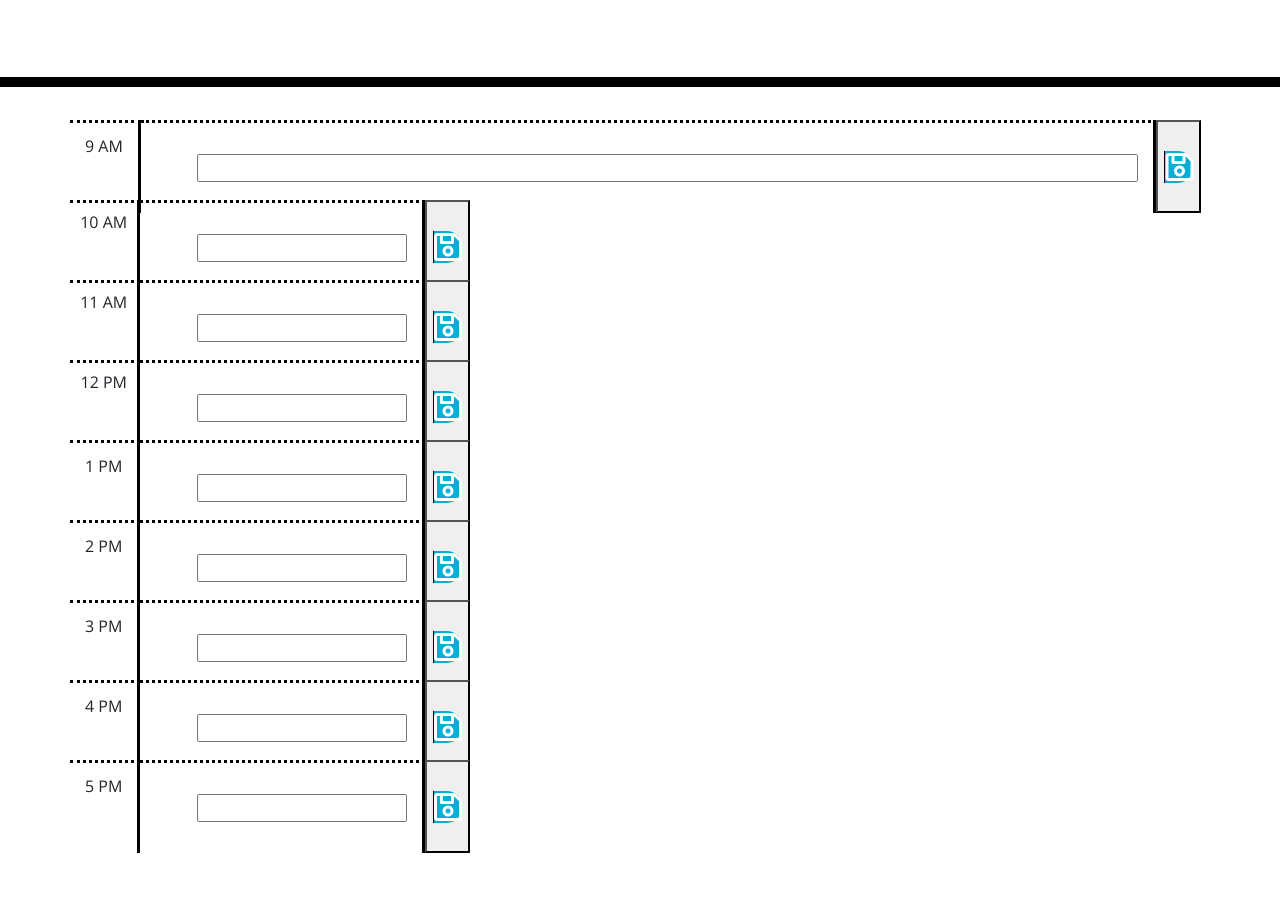
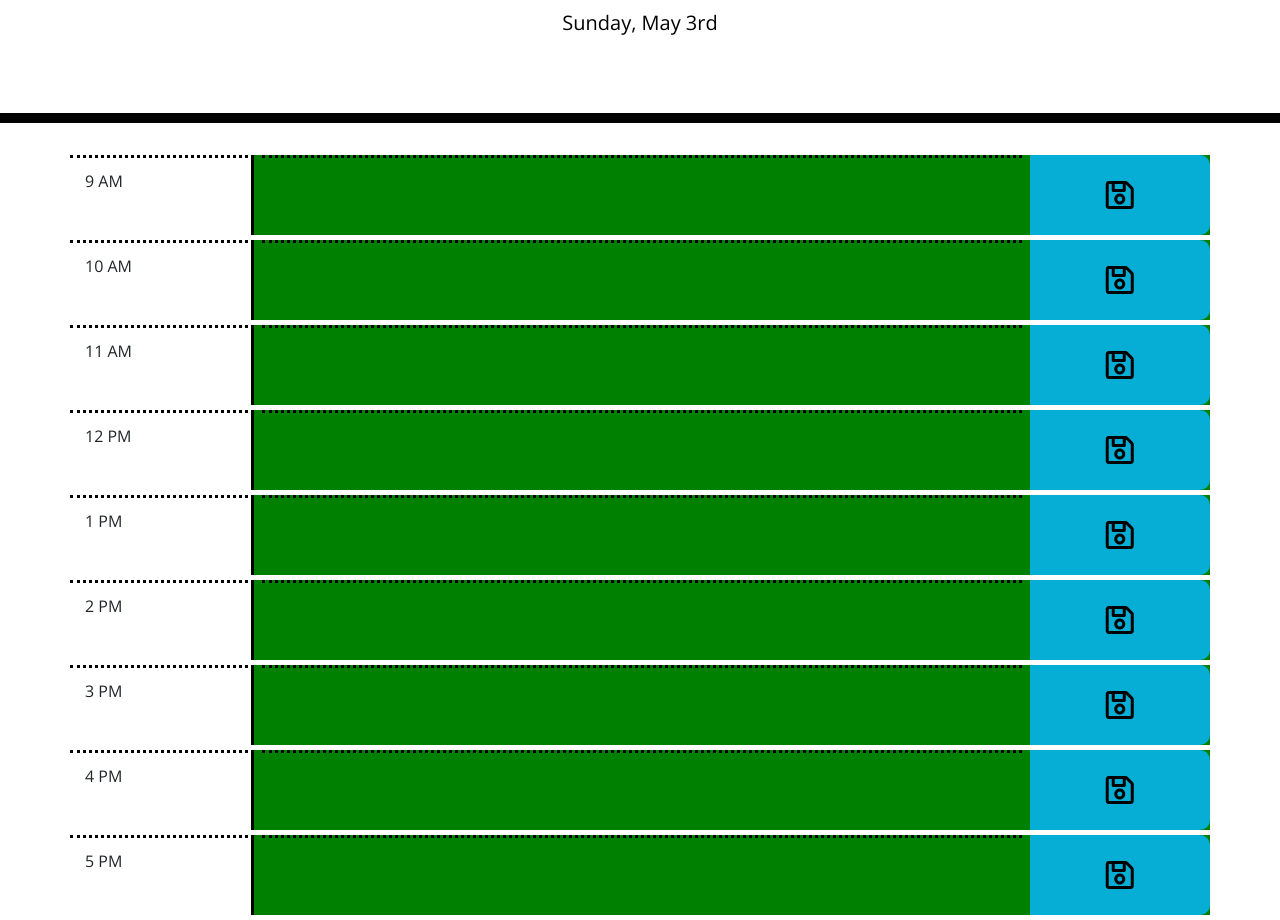
Before and after one commit to michaelspikes85/Daily-Planner, a plain HTML site: page Develop/index.html in a window 1280 px wide. Shown: the part 181-1101 px from the top of the page. Before the commit the page ends 1034 px from the top, so only its background shows below. Drawn offline with nearby package versions, Linux system fonts and the light colour scheme.

Commit message:
Completed

```diff
--- a/Develop/index.html
+++ b/Develop/index.html
@@ -32,72 +32,76 @@
       <p id="currentDay" class="lead"></p>
     </header>
     <div class="container">
-      <!-- Timeblocks go here -->
-
-      <div class="row" id="9">
-        <span>9 AM</span>
-        <span class="input-box">
-          <input type="text" size="100" id="input9" />
-        </span>
-        <button id="9btn"><i class="saveBtn far fa-save fa-2x"></i></button>
+      <div class="row" id="0">
+        <span class="mr-2 col no-color">9 AM</span>
+        <textarea class="col-8 mr-2" id="input-0"></textarea>
+        <button class="saveBtn col" id="btn-0">
+          <i class="far fa-save fa-2x"></i>
+        </button>
       </div>
 
-      <div class="row" id="10">
-        <span style="padding: 10.2px;">10 AM</span>
-        <span>
-          <input type="text" id="input10" />
-        </span>
-        <button id="10btn"><i class="saveBtn far fa-save fa-2x"></i></button>
+      <div class="row" id="1">
+        <span class="mr-2 col no-color">10 AM</span>
+        <textarea class="col-8 mr-2" id="input-1"></textarea>
+        <button class="saveBtn col" id="btn-1">
+          <i class="far fa-save fa-2x"></i>
+        </button>
       </div>
-      <div class="row" id="11">
-        <span style="padding: 10.2px;">11 AM</span>
-        <span>
-          <input type="text" id="input11" />
-        </span>
-        <button id="11btn"><i class="saveBtn far fa-save fa-2x"></i></button>
+
+    <div class="row" id="2">
+      <span class="mr-2 col no-color">11 AM</span>
+      <textarea class="col-8 mr-2" id="input-2"></textarea>
+      <button class="saveBtn col" id="btn-2">
+        <i class="far fa-save fa-2x"></i>
+      </button>
     </div>
-      <div class="row" id="12">
-        <span style="padding: 10.5px;">12 PM</span>
-        <span>
-          <input type="text" id="input12" />
-        </span>
-        <button id="12btn"><i class="saveBtn far fa-save fa-2x"></i></button>
+
+    <div class="row" id="3">
+      <span class="mr-2 col no-color">12 PM</span>
+      <textarea class="col-8 mr-2" id="input-3"></textarea>
+      <button class="saveBtn col" id="btn-3">
+        <i class="far fa-save fa-2x"></i>
+      </button>
     </div>
-      <div class="row" id="13">
-        <span>1 PM</span>
-        <span>
-          <input type="text" id="input13" />
-        </span>
-        <button id="13btn"><i class="saveBtn far fa-save fa-2x"></i></button>
+
+    <div class="row" id="4">
+      <span class="mr-2 col no-color">1 PM</span>
+      <textarea class="col-8 mr-2" id="input-4"></textarea>
+      <button class="saveBtn col" id="btn-4">
+        <i class="far fa-save fa-2x"></i>
+      </button>
     </div>
-      <div class="row" id="14">
-        <span>2 PM</span>
-        <span>
-          <input type="text" id="input14" />
-        </span>
-        <button id="14btn"><i class="saveBtn far fa-save fa-2x"></i></button>
+
+    <div class="row" id="5">
+      <span class="mr-2 col no-color">2 PM</span>
+      <textarea class="col-8 mr-2" id="input-5"></textarea>
+      <button class="saveBtn col" id="btn-5">
+        <i class="far fa-save fa-2x"></i>
+      </button>
     </div>
-      <div class="row" id="15">
-        <span>3 PM</span>
-        <span>
-          <input type="text" id="input15" />
-        </span>
-        <button id="15btn"><i class="saveBtn far fa-save fa-2x"></i></button>
+
+    <div class="row" id="6">
+      <span class="mr-2 col no-color">3 PM</span>
+      <textarea class="col-8 mr-2" id="input-6"></textarea>
+      <button class="saveBtn col" id="btn-6">
+        <i class="far fa-save fa-2x"></i>
+      </button>
     </div>
-      <div class="row" id="16">
-        <span>4 PM</span>
-        <span>
-          <input type="text" id="input16" />
-        </span>
-        <button id="16btn"><i class="saveBtn far fa-save fa-2x"></i></button>
+
+    <div class="row" id="7">
+      <span class="mr-2 col no-color">4 PM</span>
+      <textarea class="col-8 mr-2" id="input-7"></textarea>
+      <button class="saveBtn col" id="btn-7">
+        <i class="far fa-save fa-2x"></i>
+      </button>
     </div>
-      <div class="row" id="17">
-        <span>5 PM</span>
-        <span>
-          <input type="text" id="input17" />
-        </span>
-        <button id="17btn"><i class="saveBtn far fa-save fa-2x"></i></button>
-      </div>
+
+    <div class="row" id="8">
+      <span class="mr-2 col no-color">5 PM</span>
+      <textarea class="col-8 mr-2" id="input-8"></textarea>
+      <button class="saveBtn col" id="btn-8">
+        <i class="far fa-save fa-2x"></i>
+      </button>
     </div>
 
     <script src="https://code.jquery.com/jquery-3.4.1.min.js"></script>
--- a/Develop/script.js
+++ b/Develop/script.js
@@ -2,35 +2,54 @@
 var nowMoment = moment().format("dddd, MMMM Do");
 
 //display value of moment object in #displayMoment div
-var eDisplayMoment = $("currentDay");
-eDisplayMoment.innerHTML = nowMoment;
+var eDisplayMoment = $("#currentDay");
+eDisplayMoment[0].innerHTML = nowMoment;
 
-var rows = document.getElementsByClass("input-box");
-var currentTime = parseInt(moment().format("H"));
+var schedule = JSON.parse(localStorage.getItem("schedule"));
+if (schedule) {
+  // since there is a schedule, get the inputs and set their values
+  for (var i = 0; i < 9; i++) {
+    $("#input-" + i)[0].value = schedule[i].note || "";
+  }
+} else {
+  schedule = [
+    { note: "" },
+    { note: "" },
+    { note: "" },
+    { note: "" },
+    { note: "" },
+    { note: "" },
+    { note: "" },
+    { note: "" },
+    { note: "" },
+  ];
+  localStorage.setItem("schedule", JSON.stringify(schedule));
+}
 
+var rows = $(".row");
+var currentTime = moment().format("H");
 Array.from(rows).forEach((row) => {
-  var rowIdString = row.id,
-    rowHour;
-  if (rowIdString) {
-    rowHour = parseInt(rowIdString);
-  }
-  if (rowHour) {
+  var rowIdString = row.id;
+  var rowHour;
+  rowHour = +rowIdString + 9;
   // Compares row id to current hour and sets color accordingly
   if (currentTime === rowHour) {
     setColor(row, "red");
-    } else if (currentTime < rowHour && currentTime > rowHour - 12) {
+  } else if (currentTime < rowHour && currentTime > rowHour - 15) {
     setColor(row, "green");
-    } else if (currentTime > rowHour && currentTime < rowHour + 12) {
+  } else if (currentTime > rowHour && currentTime < rowHour + 15) {
     setColor(row, "lightgrey");
   } else {
     setColor(row, "white");
-    }
   }
 });
 
 function setColor(element, color) {
   element.style.backgroundColor = color;
 }
-var highScores = localStorage.getItem("highScores")
-  ? JSON.parse(localStorage.getItem("highScores"))
-  : [];
+
+$(".saveBtn").click(function (event) {
+  var idNumber = event.currentTarget.id.slice(-1);
+  schedule[idNumber] = { note: $("#input-" + idNumber)[0].value };
+  localStorage.setItem("schedule", JSON.stringify(schedule));
+});
--- a/Develop/style.css
+++ b/Develop/style.css
@@ -9,8 +9,12 @@ textarea {
   border: none;
   resize: none;
   color: #000000;
-  border-left: 1px solid black;
-  padding: 10px;
+  border-top: dotted;
+  height: 80px;
+}
+
+textarea:last-child {
+  border-bottom: dotted;
 }
 
 span {
@@ -39,40 +43,25 @@ span {
 
 .row {
   white-space: pre-wrap;
-  height: 80px;
-  border-top: 1px solid white;
+  margin-bottom: 5px;
 }
 
-.hour {
-  background-color: #ffffff;
-  color: #000000;
-  border-top: 1px dashed #000000;
+.saveBtn {
+  color: black;
+  background-color: #06aed5;
+  display: flex;
+  align-items: center;
+  justify-content: center;
+  border: none;
+  border-top-right-radius: 10px;
+  border-bottom-right-radius: 10px;
 }
 
-.past {
-  background-color: #d3d3d3;
+.saveBtn:hover {
+  background-color: rgb(7, 62, 124) !important;
   color: white;
 }
 
-.present {
-  background-color: #ff6961;
-  color: white;
+.no-color {
+  background-color: white !important;
 }
-
-.future {
-  background-color: #77dd77;
-  color: white;
-}
-
-.saveBtn {
-  border-left: 1px solid black;
-  border-top-right-radius: 15px;
-  border-bottom-right-radius: 15px;
-  background-color: #06aed5;
-  color: white;
-}
-
-.saveBtn i:hover {
-  font-size: 20px;
-  transition: all 0.3s ease-in-out;
-}
```
Also changed, not shown: 1 other file. Lines whose indentation alone changed are shown as unchanged.
